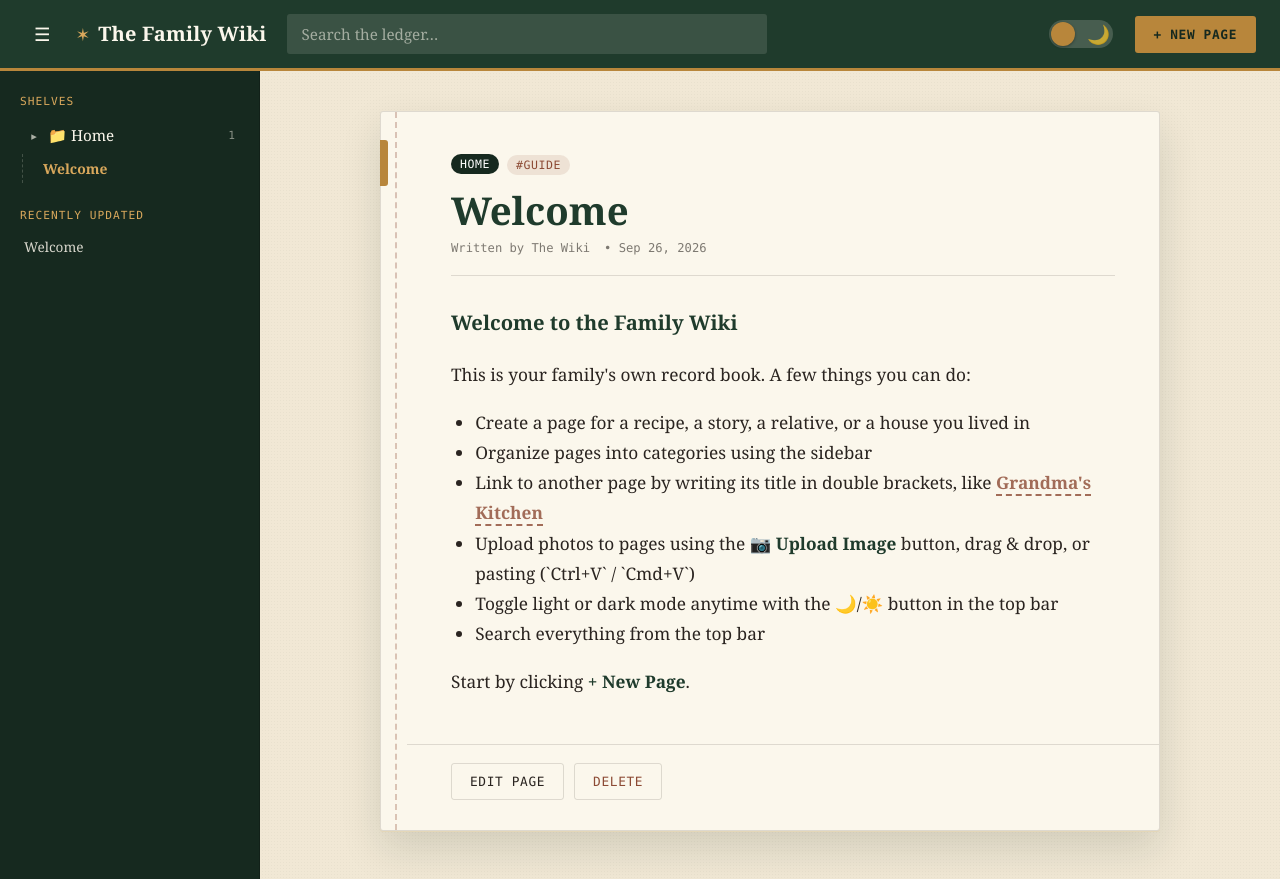
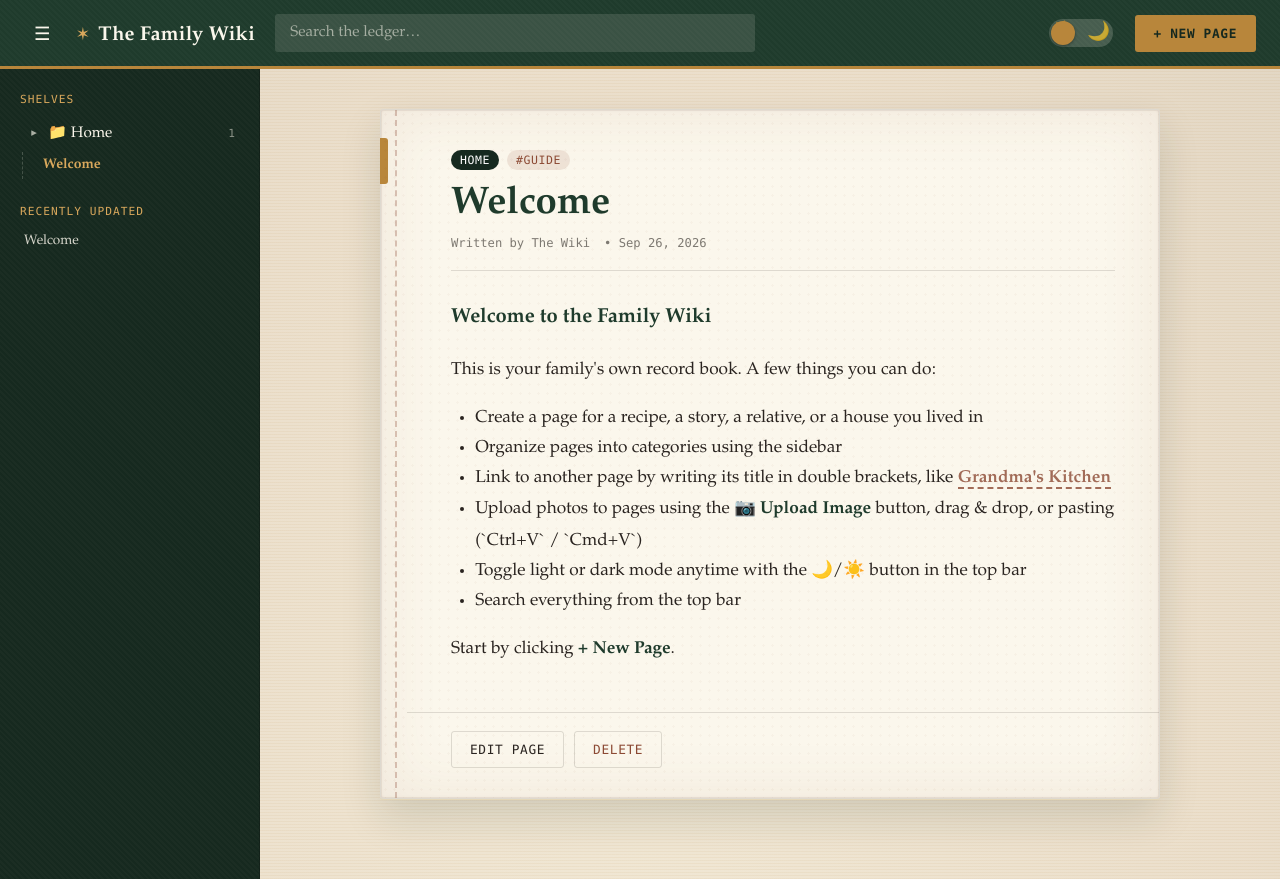
Before and after one commit to SnowFox4827/Family-Wiki, a Flask app: page / in a window 1280 px wide. Run offline with Flask 3, Linux system fonts and the light colour scheme; data comes from the database, SQL or seed files in the repository; some libraries are stand-ins or nearby versions.

Commit message:
updated styles

```diff
--- a/static/css/style.css
+++ b/static/css/style.css
@@ -15,8 +15,14 @@
   --text-muted: rgba(42, 36, 32, 0.6);
   --dot-color: rgba(42, 36, 32, 0.035);
 
-  --font-display: Georgia, "Iowan Old Style", "Palatino Linotype", "URW Palladio L", P052, serif;
-  --font-body: Georgia, "Iowan Old Style", "Palatino Linotype", "URW Palladio L", P052, serif;
+  /* book-paper texture tints */
+  --laid-line: rgba(184, 134, 59, 0.07);
+  --paper-age: rgba(140, 74, 52, 0.06);
+  --leather-grain: rgba(255, 255, 255, 0.018);
+
+/* No external fonts — classic bookish serifs available on the user's device */
+  --font-display: "Bookman Old Style", "Book Antiqua", "Palatino Linotype", Georgia, "Iowan Old Style", serif;
+  --font-body: "Bookman Old Style", "Iowan Old Style", "Palatino Linotype", Georgia, "URW Palladio L", serif;
   --font-mono: ui-monospace, "SF Mono", "Cascadia Mono", "Segoe UI Mono", "Roboto Mono", Menlo, Consolas, monospace;
 }
 
@@ -47,10 +53,23 @@ html, body {
 }
 
 body {
-  background: var(--parchment);
+  background-color: var(--parchment);
+  /* laid-paper texture: fine horizontal rulings over warm parchment */
   background-image:
-    radial-gradient(var(--dot-color) 1px, transparent 1px);
-  background-size: 3px 3px;
+    repeating-linear-gradient(
+      0deg,
+      var(--laid-line) 0px,
+      var(--laid-line) 1px,
+      transparent 1px,
+      transparent 3px
+    ),
+    radial-gradient(
+      ellipse at 50% 120%,
+      transparent 0%,
+      var(--paper-age) 68%,
+      rgba(61, 41, 30, 0.14) 135%
+    );
+  background-attachment: fixed;
   color: var(--charcoal);
   font-family: var(--font-body);
   -webkit-font-smoothing: antialiased;
@@ -83,7 +102,15 @@ button, input, textarea {
   align-items: center;
   gap: 20px;
   padding: 14px 24px;
-  background: var(--topbar-bg);
+  background:
+    repeating-linear-gradient(
+      45deg,
+      var(--leather-grain) 0px,
+      var(--leather-grain) 2px,
+      transparent 2px,
+      transparent 4px
+    ),
+    var(--topbar-bg);
   color: #FBF7EC;
   border-bottom: 3px solid var(--gold);
 }
@@ -165,7 +192,7 @@ button, input, textarea {
 }
 
 .brand-text {
-  font-family: var(--font-display);
+  font-family: var(--font-body);
   font-weight: 600;
   font-size: 1.25rem;
   letter-spacing: 0.01em;
@@ -227,7 +254,7 @@ button, input, textarea {
 .search-result-item:hover { background: var(--parchment); }
 
 .search-result-title {
-  font-family: var(--font-display);
+  font-family: var(--font-body);
   font-weight: 600;
   font-size: 0.98rem;
 }
@@ -276,7 +303,15 @@ button, input, textarea {
 
 .sidebar {
   flex: 0 0 260px;
-  background: var(--sidebar-bg);
+  background:
+    repeating-linear-gradient(
+      45deg,
+      var(--leather-grain) 0px,
+      var(--leather-grain) 2px,
+      transparent 2px,
+      transparent 4px
+    ),
+    var(--sidebar-bg);
   color: #FBF7EC;
   padding: 20px 16px 24px;
   overflow-y: auto;
@@ -335,7 +370,7 @@ button, input, textarea {
 }
 
 .category-name {
-  font-family: var(--font-display);
+  font-family: var(--font-body);
   font-size: 0.95rem;
 }
 
@@ -425,10 +460,27 @@ button, input, textarea {
   background: var(--cream);
   border-radius: 3px;
   box-shadow:
+    /* outer: page floating above the desk */
     0 1px 0 var(--parchment-shadow),
-    0 18px 40px rgba(22, 41, 31, 0.14);
+    0 18px 40px rgba(22, 41, 31, 0.14),
+    /* inner: aged paper — lighter core, warm mottled toward the edges */
+    inset 0 0 0 1px rgba(42, 36, 32, 0.05),
+    inset 0 0 60px rgba(140, 74, 52, 0.10),
+    inset 0 0 3px rgba(140, 74, 52, 0.10);
   border: 1px solid var(--line);
   padding-left: 26px;
+}
+
+.ledger-page::after {
+  /* faint foxing speckles on the open page */
+  content: "";
+  position: absolute;
+  inset: 0;
+  pointer-events: none;
+  background-image: radial-gradient(var(--paper-age) 1px, transparent 1.1px);
+  background-size: 9px 9px;
+  mix-blend-mode: multiply;
+  opacity: 0.55;
 }
 
 .ledger-page::before {
@@ -486,7 +538,7 @@ button, input, textarea {
 }
 
 .ledger-title {
-  font-family: var(--font-display);
+  font-family: var(--font-body);
   font-weight: 700;
   font-size: 2.4rem;
   line-height: 1.1;
@@ -511,13 +563,16 @@ button, input, textarea {
   color: var(--charcoal);
 }
 
+.ledger-content p {
+  margin: 0 0 1em;
+}
+
 .ledger-content h1, .ledger-content h2, .ledger-content h3 {
-  font-family: var(--font-display);
+  font-family: var(--font-body);
   color: var(--ink-green);
   margin-top: 1.4em;
 }
 
-.ledger-content p { margin: 0 0 1em; }
 .ledger-content ul, .ledger-content ol { margin: 0 0 1em; padding-left: 1.4em; }
 .ledger-content a {
   color: var(--rust);
@@ -582,7 +637,7 @@ button, input, textarea {
 }
 
 .empty-state h2 {
-  font-family: var(--font-display);
+  font-family: var(--font-body);
   color: var(--ink-green);
   margin: 0 0 10px;
 }
```
